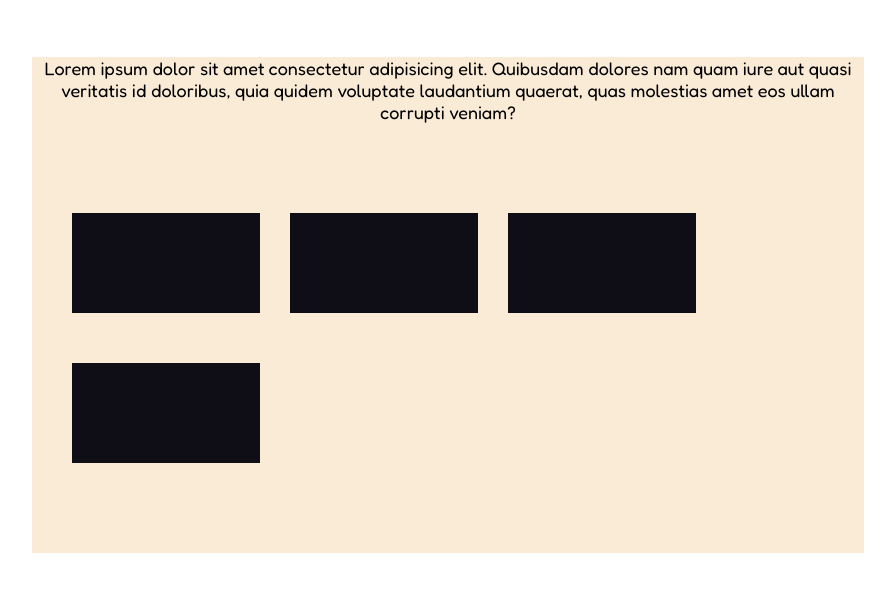
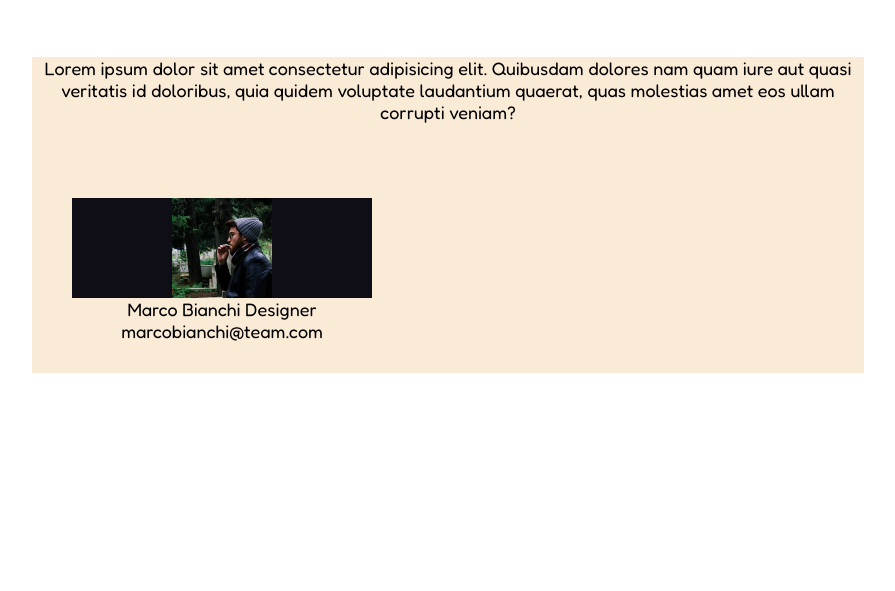
Before and after one commit to MrArcano/html-css-float-cards, a plain HTML site: page index.html in a window 1280 px wide. Shown: the part 101-692 px from the top of the page, without its empty margins (192-1087 px from the left). Drawn offline with Linux system fonts and the light colour scheme.

Commit message:
update card

```diff
--- a/css/style.css
+++ b/css/style.css
@@ -7,6 +7,10 @@
 
 body{
   font-family: 'Fredoka', sans-serif;
+}
+
+img{
+  max-height: 100%;
 }
 
 /*
@@ -45,20 +49,35 @@ header p{
 .container{
   background-color: antiquewhite;
   width: 65%;
+  min-width: 450px;
   margin: 60px auto;
   text-align: center;
   font-size: 18px;
+
 }
 
 .cards{
   margin-top: 50px;
-  padding: 40px;
+  padding: 25px;
 }
 
 .card-box{
   background-color: #0f0e17;
-  width: calc(100% / 4);
+
+  /* calcolo la width delle cardbox */
+  --widthA: calc(100% - 90px);
+  width: calc(var(--widthA) / 3);
+
+  min-width: 300px;
   height: 100px;
-  margin-right: 30px;
-  margin-bottom: 50px;
+
+  margin: 0 15px 50px 15px;
 }
+
+.card-image{
+  height: 100%;
+}
+
+.card-image img{
+  height: 100%;
+}
--- a/index.html
+++ b/index.html
@@ -22,23 +22,14 @@
       <div class="cards clearfix">
 
         <div class="card-box float-left">
-          <div class="card-image"></div>
-          <div class="card-text"></div>
-        </div>
-
-        <div class="card-box float-left">
-          <div class="card-image"></div>
-          <div class="card-text"></div>
-        </div>
-
-        <div class="card-box float-left">
-          <div class="card-image"></div>
-          <div class="card-text"></div>
-        </div>
-
-        <div class="card-box float-left">
-          <div class="card-image"></div>
-          <div class="card-text"></div>
+          <div class="card-image">
+            <img src="img/male1.png" alt="male1">
+          </div>
+          <div class="card-text">
+            <span>Marco Bianchi</span>
+            <span>Designer</span>
+            <span>marcobianchi@team.com</span>
+          </div>
         </div>
 
       </div><!-- fine cards -->
```
